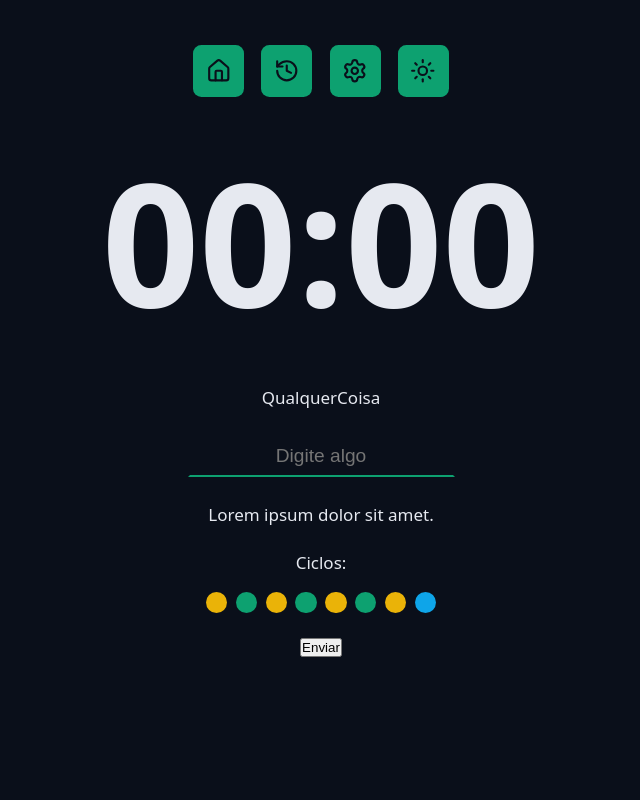
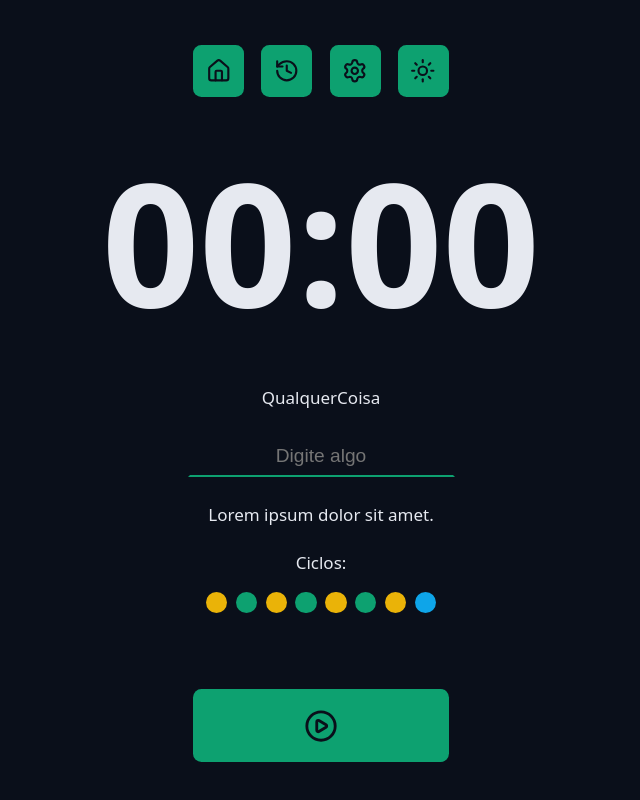
Before and after one commit to DevLameiras/chronos-pomodoro, a React (Vite) app: page / in a window 1280 px wide. Shown: the part 206-1006 px from the top of the page, without its empty margins (319-959 px from the left). Before the commit the page ends 897 px from the top, so only its background shows below. Built offline with nearby package versions, Linux system fonts and the light colour scheme.

Commit message:
Criando o componente de botão reutilizavel.

```diff
--- a/src/App.tsx
+++ b/src/App.tsx
@@ -6,6 +6,8 @@ import { Menu } from './components/Menu';
 import { CountDown } from './components/CountDown';
 import { DefaultInput } from './components/DefaultInput/Index';
 import { Cycles } from './components/Cycles/Index';
+import { DefaultButton } from './components/DefaultButton/Index';
+import { PlayCircleIcon } from 'lucide-react';
 
 export function App() {
   return (
@@ -42,7 +44,7 @@ export function App() {
           </div>
 
           <div className='formRow'>
-            <button>Enviar</button>
+            <DefaultButton icon={<PlayCircleIcon />} />
           </div>
         </form>
       </Container>
--- /dev/null
+++ b/src/components/DefaultButton/Index.tsx
@@ -0,0 +1,15 @@
+import styles from './styles.module.css';
+
+type DefaultButtonProps = {
+  icon: React.ReactNode;
+} & React.ComponentProps<'button'>;
+
+export function DefaultButton({ icon, ...props }: DefaultButtonProps) {
+  return (
+    <>
+      <button className={styles.button} {...props}>
+        {icon}
+      </button>
+    </>
+  );
+}
--- /dev/null
+++ b/src/components/DefaultButton/styles.module.css
@@ -0,0 +1,23 @@
+.button {
+  border: none;
+  background: var(--primary);
+  color: var(--text-over-primary);
+  display: flex;
+  align-items: center;
+  justify-content: center;
+  min-width: 24rem;
+  padding: 1.8rem;
+  border-radius: 0.8rem;
+  margin: 4.8rem 0;
+  cursor: pointer;
+  transition: all 0.1s ease-in-out;
+}
+
+.button svg {
+  width: 3.2rem;
+  height: 3.2rem;
+}
+
+.button:hover {
+  filter: brightness(80%);
+}
```
